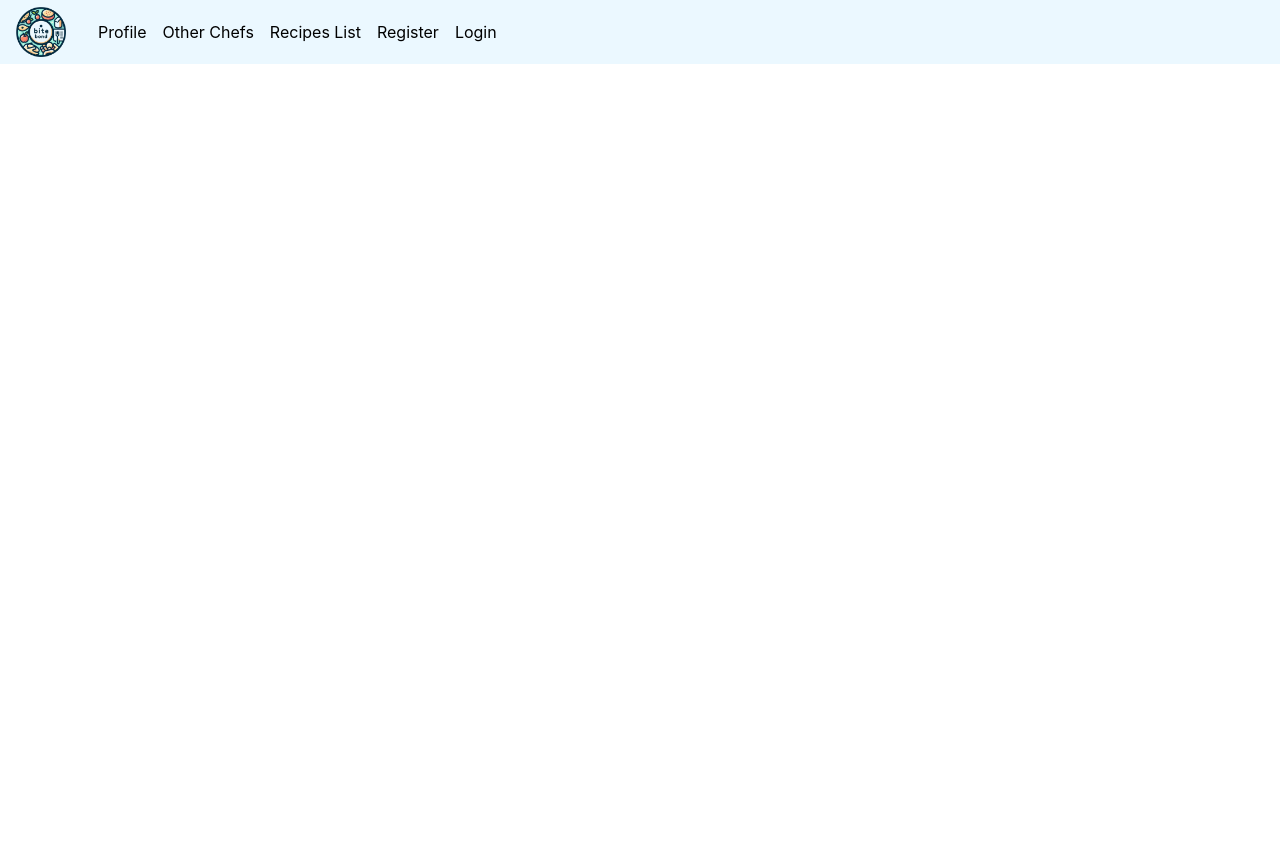
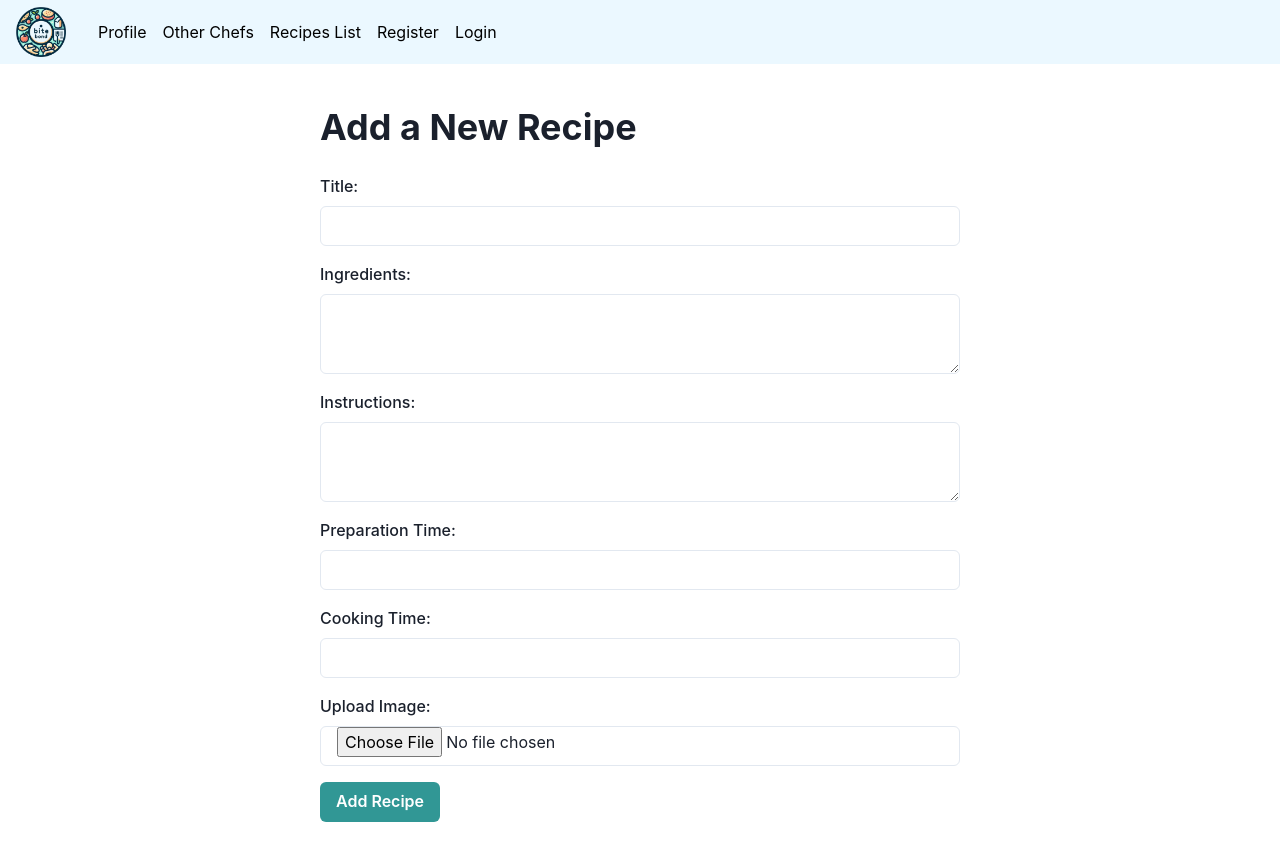
Before and after one commit to AndersH82/bitebond, a React (Create React App) app in the folder bitebond/: page /add-recipe in a window 1280 px wide. Shown: the top 860 px of the page. Before the commit the page ends 800 px from the top, so only its background shows below. Built offline with nearby package versions, Linux system fonts and the light colour scheme.

Commit message:
add recipe page

```diff
--- a/bitebond/src/App.js
+++ b/bitebond/src/App.js
@@ -7,6 +7,7 @@ import ProfileList from './pages/ProfileList';
 import RecipeList from './pages/RecipeList';
 import UserRegistration from './pages/UserRegistration';
 import Login from './pages/Login';
+import AddRecipe from './pages/AddRecipe';
 
 const App = () => {
     return (
@@ -19,6 +20,7 @@ const App = () => {
                 <Route path="/recipes" element={<RecipeList />} />
                 <Route path="/register" element={<UserRegistration />} />
                 <Route path="/login" element={<Login />} />
+                <Route path="/add-recipe" element={<AddRecipe />} />
             </Routes>
         </Router>
     );
--- a/bitebond/src/components/Navbar.js
+++ b/bitebond/src/components/Navbar.js
@@ -1,6 +1,6 @@
 import React from 'react';
 import { Link as RouterLink } from 'react-router-dom';
-import { Box, Flex, HStack, IconButton, useDisclosure, Stack, Image, Link } from '@chakra-ui/react';
+import { Box, Flex, HStack, IconButton, useDisclosure, Stack, Image, Link, Collapse } from '@chakra-ui/react';
 import { HamburgerIcon, CloseIcon } from '@chakra-ui/icons';
 import { FontAwesomeIcon } from '@fortawesome/react-fontawesome';
 import { faUser, faUsers, faBookOpen, faRightToBracket, faAddressCard } from '@fortawesome/free-solid-svg-icons';
@@ -10,7 +10,7 @@ const Navbar = () => {
     const { isOpen, onOpen, onClose } = useDisclosure();
 
     return (
-        <Box bg="blue.50" px={4}>
+        <Box bg="blue.50" px={4} position="sticky" top="0" zIndex="1000">
             <Flex h={16} alignItems="center" justifyContent="space-between">
                 <IconButton
                     size="md"
@@ -37,8 +37,17 @@ const Navbar = () => {
                 </HStack>
             </Flex>
 
-            {isOpen ? (
-                <Box pb={4} display={{ md: 'none' }}>
+            <Collapse in={isOpen} animateOpacity>
+                <Box
+                    pb={4}
+                    display={{ md: 'none' }}
+                    position="absolute"
+                    top="64px" // Adjust this value based on your navbar height
+                    left="2"
+                    right="0"
+                    bg="blue.50"
+                    zIndex="999"
+                >
                     <Stack as="nav" spacing={4}>
                         <Link as={RouterLink} to="/profile" color="black"><FontAwesomeIcon icon={faUser} /> Profile</Link>
                         <Link as={RouterLink} to="/profiles" color="black"><FontAwesomeIcon icon={faUsers} /> Other Chefs</Link>
@@ -47,7 +56,7 @@ const Navbar = () => {
                         <Link as={RouterLink} to="/login" color="black"><FontAwesomeIcon icon={faRightToBracket} /> Login</Link>
                     </Stack>
                 </Box>
-            ) : null}
+            </Collapse>
         </Box>
     );
 };
--- /dev/null
+++ b/bitebond/src/context/RecipeContext.js
@@ -0,0 +1,17 @@
+import React, { createContext, useState } from 'react';
+
+export const RecipeContext = createContext();
+
+export const RecipeProvider = ({ children }) => {
+  const [recipes, setRecipes] = useState([]);
+
+  const addRecipe = (recipe) => {
+    setRecipes([...recipes, recipe]);
+  };
+
+  return (
+    <RecipeContext.Provider value={{ recipes, addRecipe }}>
+      {children}
+    </RecipeContext.Provider>
+  );
+};
--- a/bitebond/src/index.js
+++ b/bitebond/src/index.js
@@ -2,6 +2,7 @@ import React from 'react';
 import ReactDOM from 'react-dom/client';
 import { ChakraProvider } from '@chakra-ui/react';
 import { UserProvider } from './context/UserContext';
+import { RecipeProvider } from './context/RecipeContext';
 import './index.css';
 import App from './App';
 import reportWebVitals from './reportWebVitals';
@@ -13,7 +14,9 @@ root.render(
   <React.StrictMode>
     <ChakraProvider>
       <UserProvider>
-        <App />
+        <RecipeProvider>
+          <App />
+        </RecipeProvider>
       </UserProvider>
     </ChakraProvider>
   </React.StrictMode>
--- /dev/null
+++ b/bitebond/src/pages/AddRecipe.js
@@ -0,0 +1,120 @@
+import React, { useState, useContext } from 'react';
+import { RecipeContext } from '../context/RecipeContext';
+import { Box, Button, FormControl, FormLabel, Input, Textarea, Heading } from '@chakra-ui/react';
+
+const AddRecipe = () => {
+  const [recipe, setRecipe] = useState({
+    title: '',
+    ingredients: '',
+    instructions: '',
+    prepTime: '',
+    cookTime: '',
+    image: null,
+  });
+
+  const { addRecipe } = useContext(RecipeContext);
+
+  const handleChange = (e) => {
+    const { name, value } = e.target;
+    setRecipe({
+      ...recipe,
+      [name]: value,
+    });
+  };
+
+  const handleImageChange = (e) => {
+    setRecipe({
+      ...recipe,
+      image: e.target.files[0],
+    });
+  };
+
+  const handleSubmit = (e) => {
+    e.preventDefault();
+    addRecipe(recipe);
+    setRecipe({
+      title: '',
+      ingredients: '',
+      instructions: '',
+      prepTime: '',
+      cookTime: '',
+      image: null,
+    });
+  };
+
+  return (
+    <Box display="flex" justifyContent="center" alignItems="center" minHeight="100vh">
+      <Box width="50%">
+        <Heading as="h2" mb={6}>Add a New Recipe</Heading>
+        <form onSubmit={handleSubmit}>
+          <FormControl mb={4}>
+            <FormLabel htmlFor="title">Title:</FormLabel>
+            <Input
+              type="text"
+              id="title"
+              name="title"
+              value={recipe.title}
+              onChange={handleChange}
+              required
+            />
+          </FormControl>
+          <FormControl mb={4}>
+            <FormLabel htmlFor="ingredients">Ingredients:</FormLabel>
+            <Textarea
+              id="ingredients"
+              name="ingredients"
+              value={recipe.ingredients}
+              onChange={handleChange}
+              required
+            />
+          </FormControl>
+          <FormControl mb={4}>
+            <FormLabel htmlFor="instructions">Instructions:</FormLabel>
+            <Textarea
+              id="instructions"
+              name="instructions"
+              value={recipe.instructions}
+              onChange={handleChange}
+              required
+            />
+          </FormControl>
+          <FormControl mb={4}>
+            <FormLabel htmlFor="prepTime">Preparation Time:</FormLabel>
+            <Input
+              type="text"
+              id="prepTime"
+              name="prepTime"
+              value={recipe.prepTime}
+              onChange={handleChange}
+              required
+            />
+          </FormControl>
+          <FormControl mb={4}>
+            <FormLabel htmlFor="cookTime">Cooking Time:</FormLabel>
+            <Input
+              type="text"
+              id="cookTime"
+              name="cookTime"
+              value={recipe.cookTime}
+              onChange={handleChange}
+              required
+            />
+          </FormControl>
+          <FormControl mb={4}>
+            <FormLabel htmlFor="image">Upload Image:</FormLabel>
+            <Input
+              type="file"
+              id="image"
+              name="image"
+              onChange={handleImageChange}
+              required
+            />
+          </FormControl>
+          <Button type="submit" colorScheme="teal">Add Recipe</Button>
+        </form>
+      </Box>
+    </Box>
+  );
+};
+
+export default AddRecipe;
--- a/bitebond/src/pages/Home.js
+++ b/bitebond/src/pages/Home.js
@@ -2,13 +2,13 @@
 import React from 'react';
 import { Box, Flex, Image, Text, Button, Stack } from '@chakra-ui/react';
 import { Link as RouterLink } from 'react-router-dom';
-import homeImage from '../images/bitebond.png';
+import homeImage from '../images/meatdish.png';
 
 const Home = () => {
     return (
         <Flex direction={{ base: 'column', md: 'row' }} align="center" justify="center" minH="100vh" p={4}>
             <Box flex="1" display="flex" justifyContent="center">
-                <Image src={homeImage} alt="Home Image" boxSize="300px" />
+                <Image src={homeImage} alt="Home Image" boxSize="500px" />
             </Box>
             <Box flex="1" textAlign={{ base: 'center', md: 'left' }} p={4}>
                 <Text fontSize="2xl" mb={4}>Welcome to BiteBond</Text>
--- a/bitebond/src/pages/Profile.js
+++ b/bitebond/src/pages/Profile.js
@@ -7,9 +7,9 @@ const Profile = () => {
 
   return (
     <Box p={5}>
-      <Heading as="h1" mb={5}>Profile Page</Heading>
       <Card maxW='md' mx="auto">
         <CardHeader>
+          <Heading as="h1" mb={5}>Profile Page</Heading>
           <Flex spacing='4'>
             <Flex flex='1' gap='4' alignItems='center' flexWrap='wrap'>
               <Avatar name={user ? user.username : 'Guest'} src={user ? user.avatarUrl : 'https://bit.ly/sage-adebayo'} />
--- a/bitebond/src/pages/RecipeList.js
+++ b/bitebond/src/pages/RecipeList.js
@@ -17,6 +17,9 @@ const RecipeList = () => {
                     </li>
                 ))}
             </ul>
+            <Link to="/add-recipe">
+                <button>Add Recipe</button>
+            </Link>
         </div>
     );
 };
```
Also changed, not shown: bitebond/src/images/meatdish.png (added).
